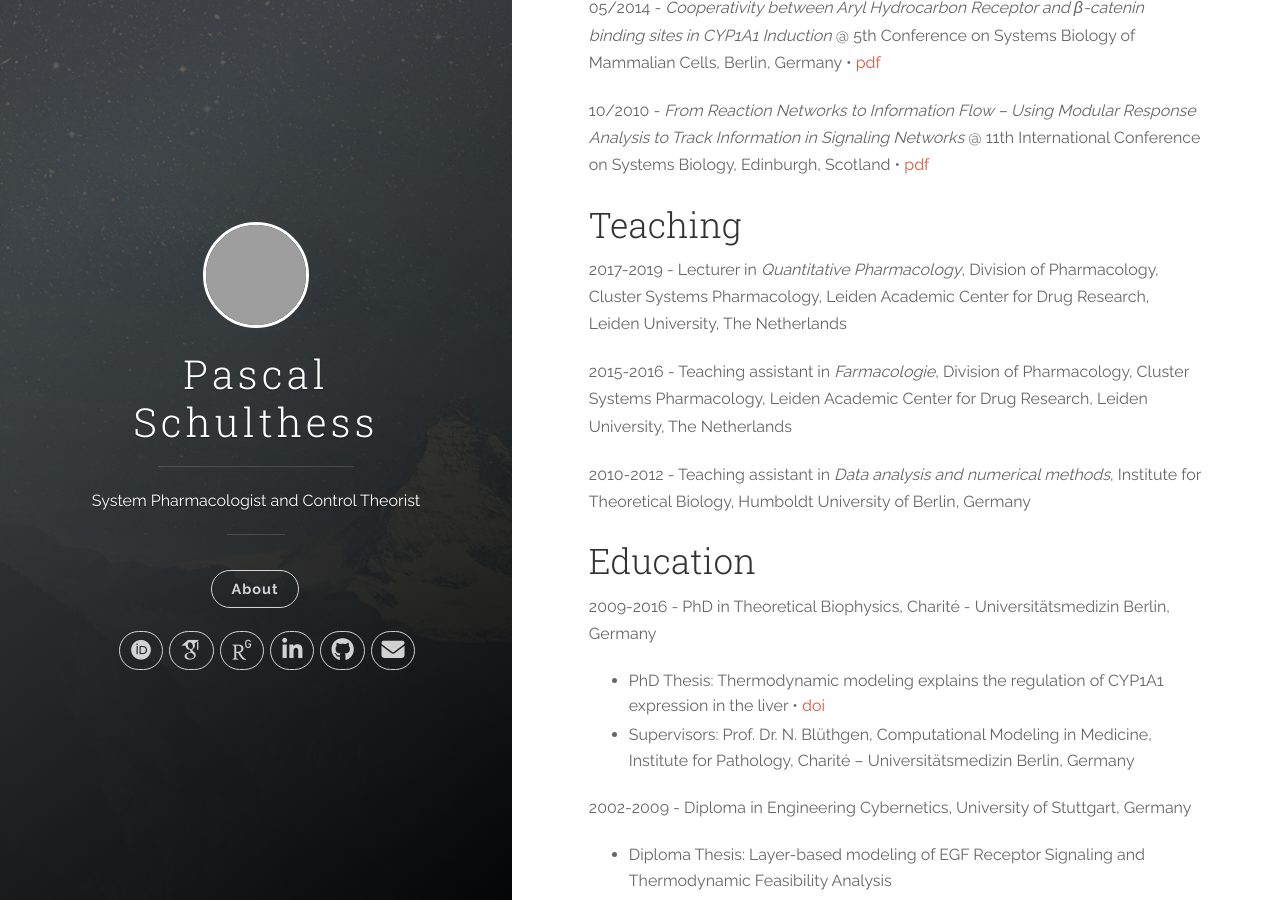
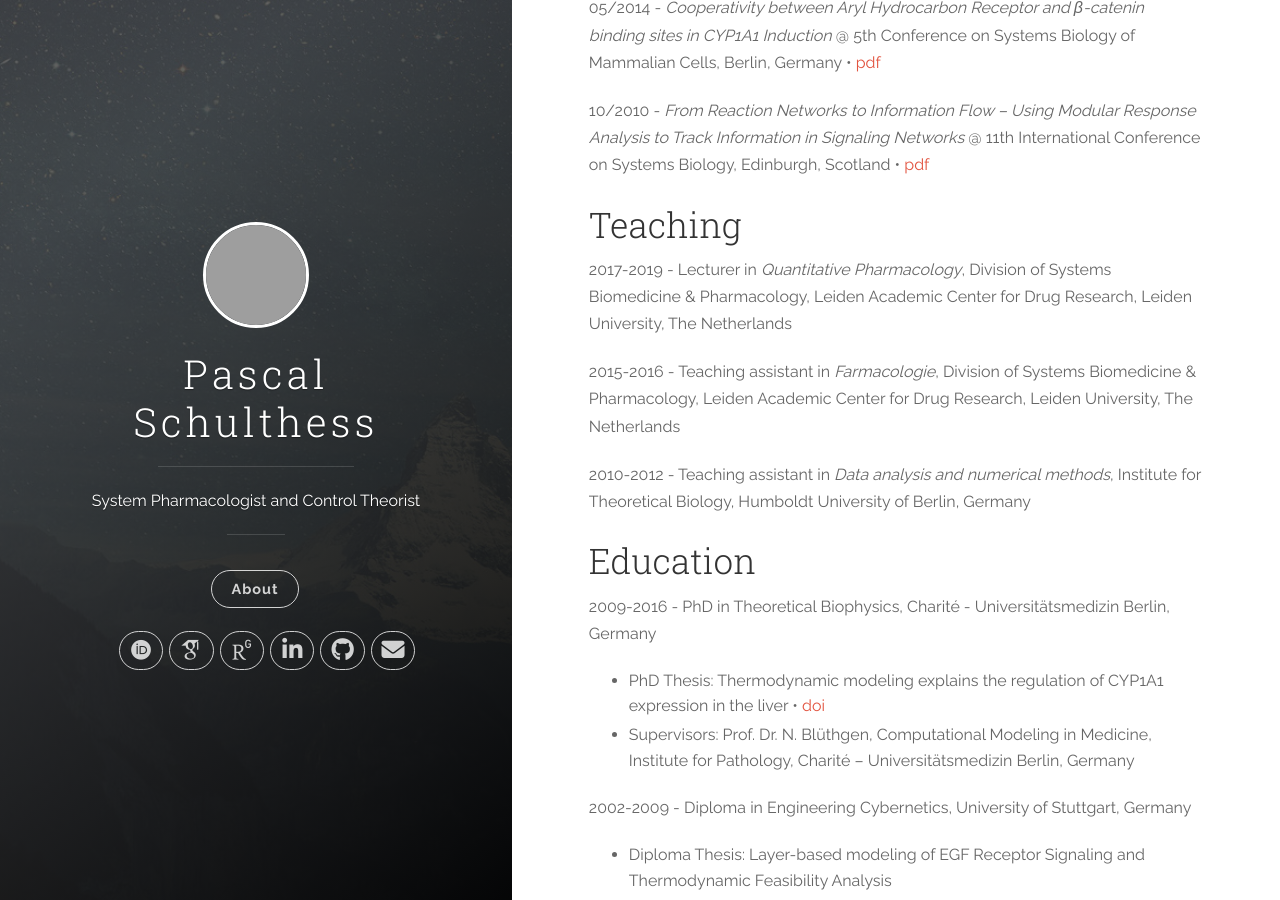
Before and after one commit to pascalschulthess/pascalschulthess.github.io, a Jekyll site: the page built from about.md, in a window 1280 px wide and 900 px high, scrolled down 2876 px, cut to the strip 0-900 px from the top of the window. Built offline with Jekyll 4.4.1, drawn with Linux system fonts in a browser that asks for light colours; nearby versions of some CDN libraries; some web fonts are replaced; grey boxes are pictures that could not be loaded.

Commit message:
Updated teaching

```diff
--- a/about.md
+++ b/about.md
@@ -74,9 +74,9 @@ Thomas P., Durek P., Solt I., Klinger B., Witzel F., **Schulthess P.** , Mayer Y
 10/2010 - _From Reaction Networks to Information Flow – Using Modular Response Analysis to Track Information in Signaling Networks_ @ 11th International Conference on Systems Biology, Edinburgh, Scotland &#8226; [pdf]({{ site.url }}/data/posters/poster-schulthess-icsb-2010.pdf)
 
 ## Teaching
-2017-2019 - Lecturer in _Quantitative Pharmacology_, Division of Pharmacology, Cluster Systems Pharmacology, Leiden Academic Center for Drug Research, Leiden University, The Netherlands
+2017-2019 - Lecturer in _Quantitative Pharmacology_, Division of Systems Biomedicine & Pharmacology, Leiden Academic Center for Drug Research, Leiden University, The Netherlands
 
-2015-2016 - Teaching assistant in _Farmacologie_, Division of Pharmacology, Cluster Systems Pharmacology, Leiden Academic Center for Drug Research, Leiden University, The Netherlands
+2015-2016 - Teaching assistant in _Farmacologie_, Division of Systems Biomedicine & Pharmacology, Leiden Academic Center for Drug Research, Leiden University, The Netherlands
 
 2010-2012 - Teaching assistant in _Data analysis and numerical methods_, Institute for Theoretical Biology, Humboldt University of Berlin, Germany
 
```
